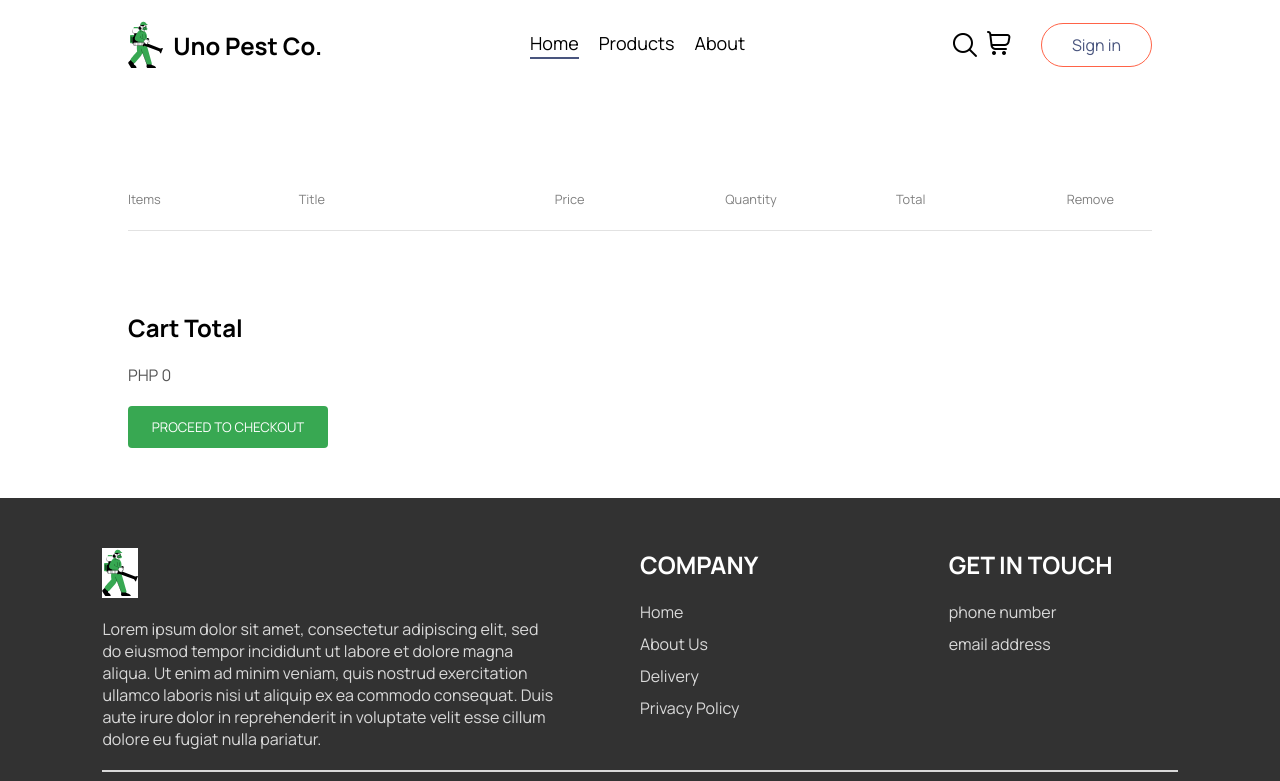
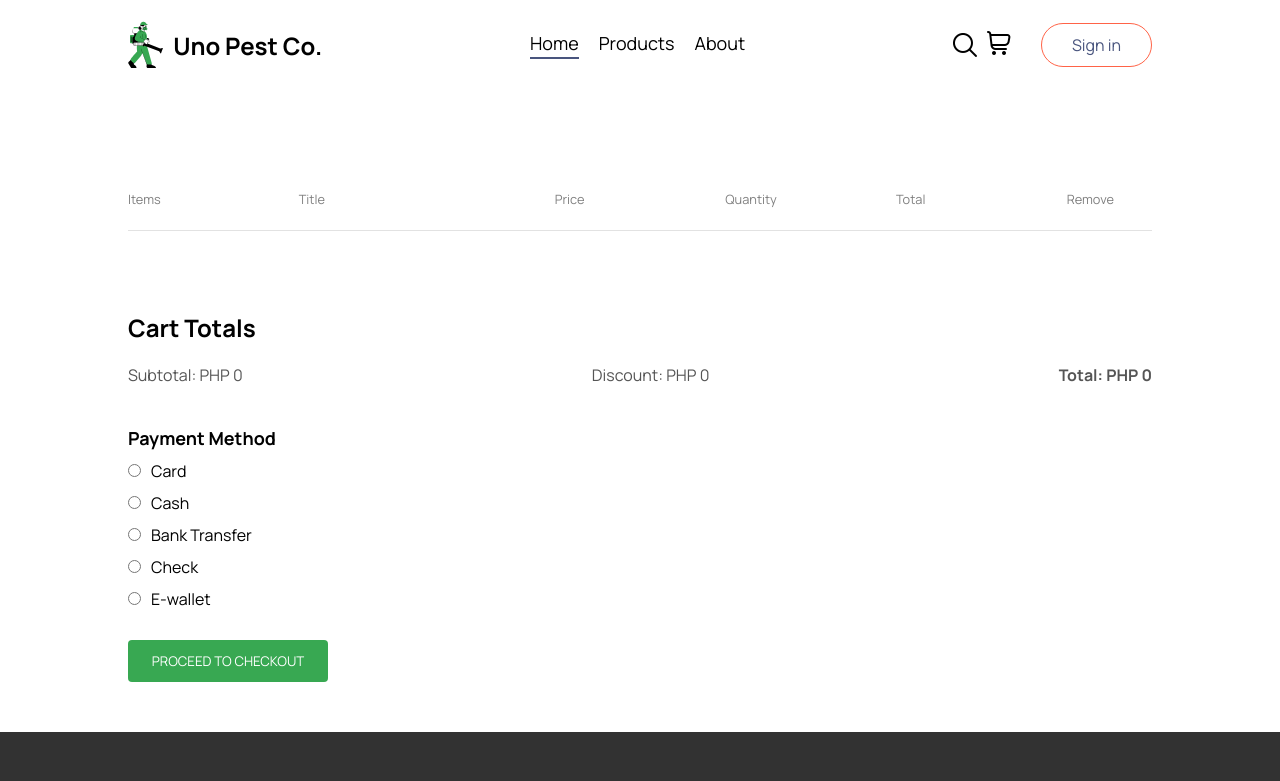
Before and after one commit to perbik/Pest-Control-Work-Order, a React (Vite) app in the folder frontend/: page /cart in a window 1280 px wide. Shown: the top 781 px of the page. Built offline with nearby package versions, Linux system fonts and the light colour scheme.

Commit message:
Update frontend

```diff
--- a/frontend/src/context/StoreContext.jsx
+++ b/frontend/src/context/StoreContext.jsx
@@ -4,6 +4,7 @@ export const StoreContext = createContext(null);
 
 const StoreContextProvider = (props) => {
   const [cartItems, setCartItems] = useState({});
+  const [paymentMethod, setPaymentMethod] = useState(null); // No default payment method
 
   const addToCart = (itemId) => {
     if (!cartItems[itemId]) {
@@ -28,6 +29,21 @@ const StoreContextProvider = (props) => {
     return totalAmount;
   };
 
+  const getDiscountedAmount = () => {
+    const totalAmount = getTotalCartAmount();
+    let discount = 0;
+
+    if (paymentMethod === "cash") {
+      if (totalAmount >= 150000 && totalAmount <= 170000) {
+        discount = totalAmount * 0.05;
+      } else if (totalAmount >= 180000) {
+        discount = totalAmount * 0.1;
+      }
+    }
+
+    return discount;
+  };
+
   const contextValue = {
     product_list,
     cartItems,
@@ -35,6 +51,9 @@ const StoreContextProvider = (props) => {
     addToCart,
     removeFromCart,
     getTotalCartAmount,
+    paymentMethod,
+    setPaymentMethod,
+    getDiscountedAmount,
   };
 
   return (
--- a/frontend/src/pages/Cart/Cart.css
+++ b/frontend/src/pages/Cart/Cart.css
@@ -58,3 +58,42 @@
   border-radius: 4px;
   cursor: pointer;
 }
+
+.cart-total hr {
+  margin: 10px 0px;
+}
+
+.payment-method {
+  margin-top: 20px;
+}
+
+.payment-method p {
+  font-size: 18px;
+  font-weight: bold;
+  margin-bottom: 10px;
+}
+
+.payment-method label {
+  display: block;
+  margin-bottom: 10px;
+  font-size: 16px;
+}
+
+.payment-method input[type="radio"] {
+  margin-right: 10px;
+  cursor: pointer;
+}
+
+.cart-total button {
+  border: none;
+  color: white;
+  background-color: #38a852;
+  width: max(15vw, 200px);
+  padding: 12px 0px;
+  border-radius: 4px;
+  cursor: pointer;
+}
+
+.cart-total button:hover {
+  background-color: #2d7e42;
+}
--- a/frontend/src/pages/Cart/Cart.jsx
+++ b/frontend/src/pages/Cart/Cart.jsx
@@ -1,13 +1,26 @@
-import React, { useContext } from "react";
+// cart
+import React, { useContext, useState } from "react";
 import "./Cart.css";
 import { StoreContext } from "../../context/StoreContext";
 import { useNavigate } from "react-router-dom";
 
 const Cart = () => {
-  const { cartItems, product_list, removeFromCart, getTotalCartAmount } =
-    useContext(StoreContext);
+  const {
+    cartItems,
+    product_list,
+    removeFromCart,
+    getTotalCartAmount,
+    getDiscountedAmount,
+    setPaymentMethod,
+  } = useContext(StoreContext);
+  const [selectedPaymentMethod, setSelectedPaymentMethod] = useState("null");
+  const navigate = useNavigate();
 
-  const navigate = useNavigate();
+  const handlePaymentMethodChange = (event) => {
+    const method = event.target.value;
+    setSelectedPaymentMethod(method);
+    setPaymentMethod(method);
+  };
 
   return (
     <div className="cart">
@@ -25,7 +38,7 @@ const Cart = () => {
         {product_list.map((item) => {
           if (cartItems[item._id] > 0) {
             return (
-              <div>
+              <div key={item._id}>
                 <div className="cart-items-title cart-items-item">
                   <img src={item.product_img} alt="" />
                   <p>{item.product_name}</p>
@@ -45,9 +58,59 @@ const Cart = () => {
       </div>
       <div className="cart-bottom">
         <div className="cart-total">
-          <h2>Cart Total</h2>
+          <h2>Cart Totals</h2>
           <div className="cart-total-details">
-            <p>PHP {getTotalCartAmount()}</p>
+            <p>Subtotal: PHP {getTotalCartAmount()}</p>
+            <p>Discount: PHP {getDiscountedAmount()}</p>
+            <b>Total: PHP {getTotalCartAmount() - getDiscountedAmount()}</b>
+          </div>
+          <div className="payment-method">
+            <p>Payment Method</p>
+            <label>
+              <input
+                type="radio"
+                value="card"
+                checked={selectedPaymentMethod === "card"}
+                onChange={handlePaymentMethodChange}
+              />
+              Card
+            </label>
+            <label>
+              <input
+                type="radio"
+                value="cash"
+                checked={selectedPaymentMethod === "cash"}
+                onChange={handlePaymentMethodChange}
+              />
+              Cash
+            </label>
+            <label>
+              <input
+                type="radio"
+                value="bank transfer"
+                checked={selectedPaymentMethod === "bank transfer"}
+                onChange={handlePaymentMethodChange}
+              />
+              Bank Transfer
+            </label>
+            <label>
+              <input
+                type="radio"
+                value="check"
+                checked={selectedPaymentMethod === "check"}
+                onChange={handlePaymentMethodChange}
+              />
+              Check
+            </label>
+            <label>
+              <input
+                type="radio"
+                value="e-wallet"
+                checked={selectedPaymentMethod === "e-wallet"}
+                onChange={handlePaymentMethodChange}
+              />
+              E-wallet
+            </label>
           </div>
           <button onClick={() => navigate("/order")}>
             PROCEED TO CHECKOUT
--- a/frontend/src/pages/PlaceOrder/PlaceOrder.css
+++ b/frontend/src/pages/PlaceOrder/PlaceOrder.css
@@ -36,6 +36,22 @@
   max-width: max(40%, 500px);
 }
 
-.place-order .cart-total button {
+.place-order button {
   margin-top: 30px;
+  margin-top: 30px;
+  padding: 10px;
+  border: none;
+  background-color: #38a852;
+  color: white;
+  border-radius: 4px;
+  cursor: pointer;
 }
+
+.total-details {
+  display: flex;
+  flex-direction: column;
+}
+
+.total-details p {
+  text-align: justify;
+}
--- a/frontend/src/pages/PlaceOrder/PlaceOrder.jsx
+++ b/frontend/src/pages/PlaceOrder/PlaceOrder.jsx
@@ -1,9 +1,19 @@
-import React, { useContext } from "react";
+//placeorder
+import React, { useContext, useState } from "react";
 import "./PlaceOrder.css";
 import { StoreContext } from "../../context/StoreContext";
 
 const PlaceOrder = () => {
-  const { getTotalCartAmount } = useContext(StoreContext);
+  const { getTotalCartAmount, getDiscountedAmount, setPaymentMethod } =
+    useContext(StoreContext);
+  const [selectedPaymentMethod, setSelectedPaymentMethod] = useState("card");
+
+  const handlePaymentMethodChange = (event) => {
+    const method = event.target.value;
+    setSelectedPaymentMethod(method);
+    setPaymentMethod(method);
+  };
+
   return (
     <form className="place-order">
       <div className="place-order-left">
@@ -17,12 +27,14 @@ const PlaceOrder = () => {
         <input type="text" placeholder="Phone" />
       </div>
       <div className="place-order-right">
-        <div className="cart-total">
-          <h2>Cart Total</h2>
-          <div className="cart-total-details">
-            <p>PHP {getTotalCartAmount()}</p>
+        <div className="total">
+          <h2>Cart Totals</h2>
+          <div className="total-details">
+            <p>Subtotal: PHP {getTotalCartAmount()}</p>
+            <p>Discount: PHP {getDiscountedAmount()}</p>
+            <b>Total: PHP {getTotalCartAmount() - getDiscountedAmount()}</b>
           </div>
-          <button>PROCEED TO PAYMENT</button>
+          <button type="submit">PROCEED TO PAYMENT</button>
         </div>
       </div>
     </form>
```
